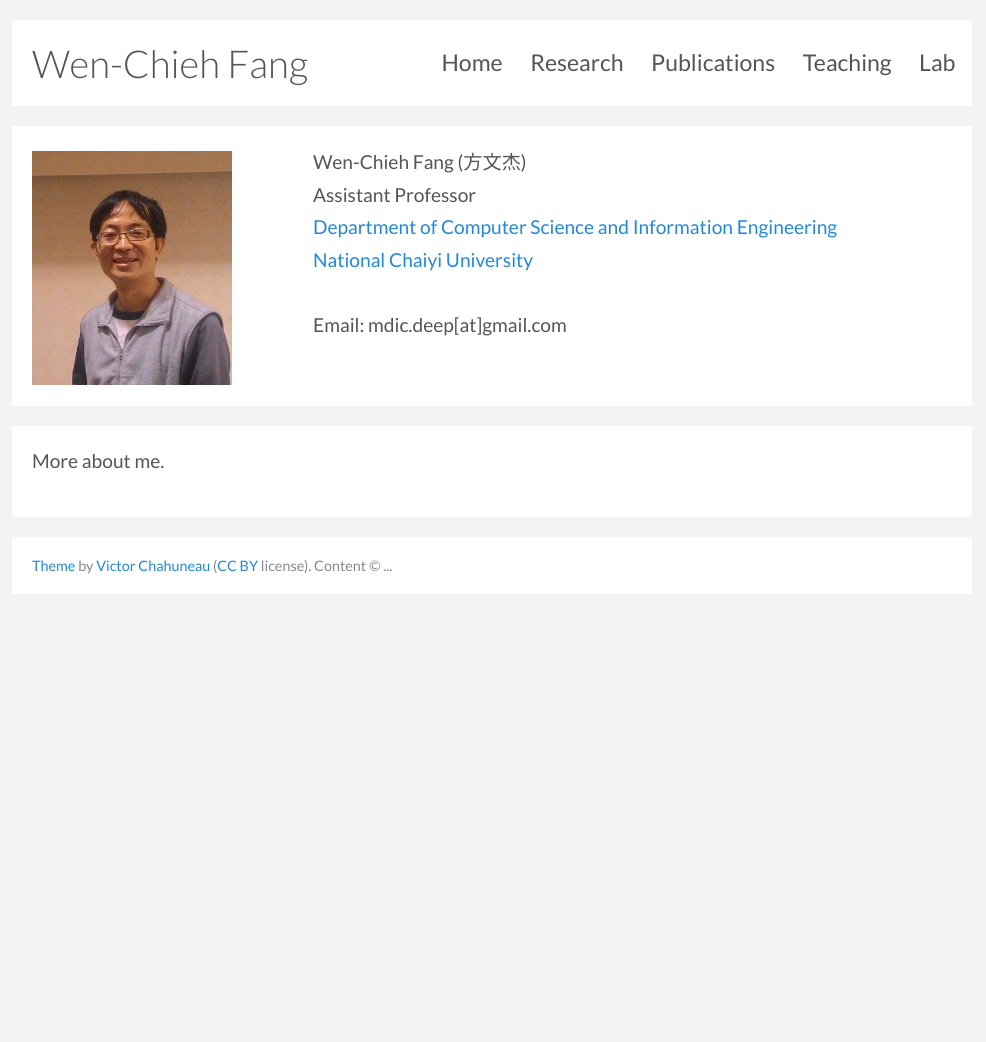
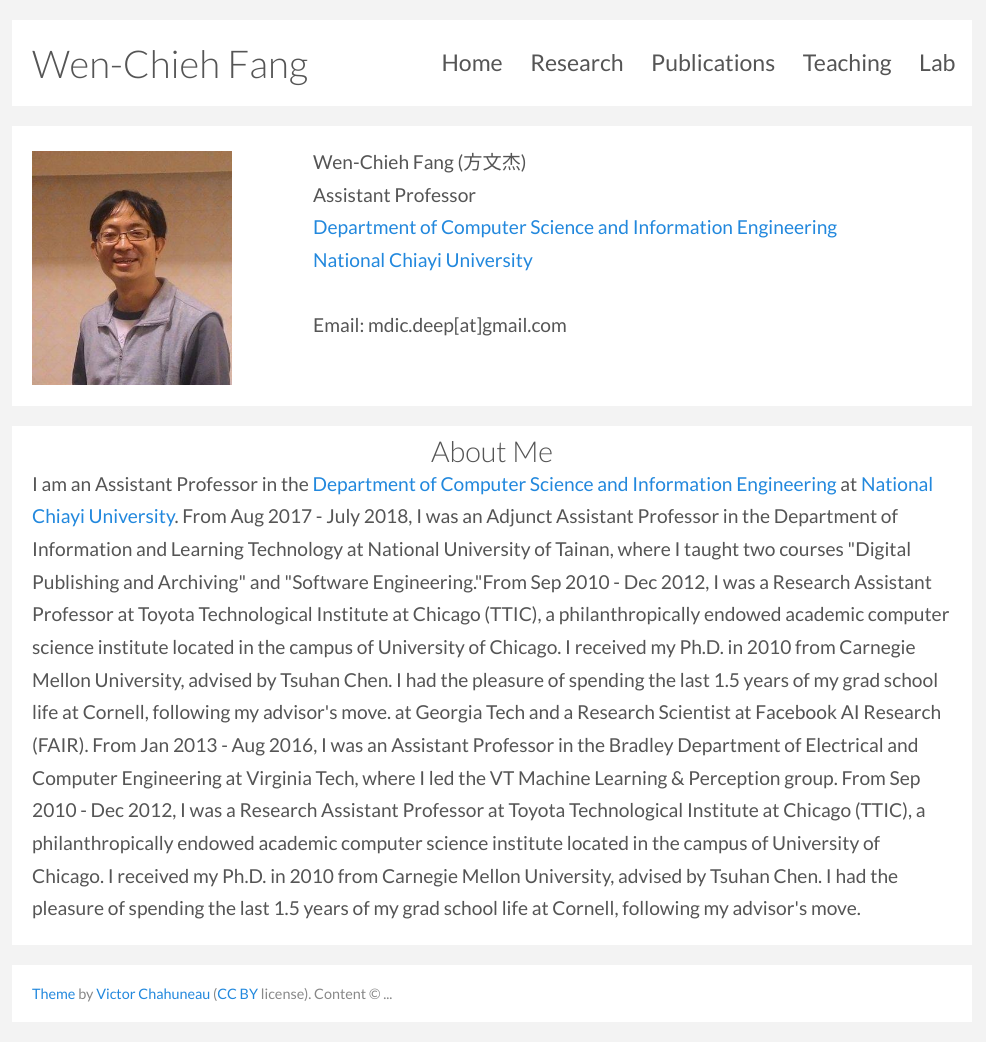
Before and after one commit to ncyu-deep/myblog, a Jekyll site: the page built from index.md, in a window 1280 px wide. Shown: the whole page, without its empty margins (148-1134 px from the left). Built offline with Jekyll 4.4.1, drawn with Linux system fonts in a browser that asks for light colours; some web fonts are replaced; before the commit the page ends 900 px from its top, so only the background shows below that.

Commit message:
Add index.md

```diff
--- a/index.md
+++ b/index.md
@@ -8,16 +8,21 @@ title: My website
 Wen-Chieh Fang (方文杰)<br/>
 Assistant Professor<br/>
 <a href="http://www.ncyu.edu.tw/csie/">Department of Computer Science and Information Engineering</a><br/>
-<a href="http://www.ncyu.edu.tw/NewSite/">National Chaiyi University</a><br/>
+<a href="http://www.ncyu.edu.tw/NewSite/">National Chiayi University</a><br/>
 <br>
 Email: mdic.deep[at]gmail.com
 <br/>
 </section>
 <hr/>
-<div >
-<!--
-<a href="mailto:mdic.deep@gmail.com">mdic.deep@gmail.com</a>
--->
-</div>
 
-More about me.
+<section>
+<h2 style="text-align: center">About Me</h2>
+I am an Assistant Professor in the <a href="http://www.ncyu.edu.tw/csie/">Department of Computer Science and Information Engineering</a> at <a href="http://www.ncyu.edu.tw/NewSite/">National Chiayi University</a>.
+
+From Aug 2017 - July 2018, I was an Adjunct Assistant Professor in the Department of Information and Learning Technology at National University of Tainan, where I taught two courses "Digital Publishing and Archiving" and "Software Engineering."From Sep 2010 - Dec 2012, I was a Research Assistant Professor at Toyota Technological Institute at Chicago (TTIC), a philanthropically endowed academic computer science institute located in the campus of University of Chicago.
+
+I received my Ph.D. in 2010 from Carnegie Mellon University, advised by Tsuhan Chen. I had the pleasure of spending the last 1.5 years of my grad school life at Cornell, following my advisor's move.  at Georgia Tech and a Research Scientist at Facebook AI Research (FAIR).
+
+From Jan 2013 - Aug 2016, I was an Assistant Professor in the Bradley Department of Electrical and Computer Engineering at Virginia Tech, where I led the VT Machine Learning & Perception group. From Sep 2010 - Dec 2012, I was a Research Assistant Professor at Toyota Technological Institute at Chicago (TTIC), a philanthropically endowed academic computer science institute located in the campus of University of Chicago.
+
+I received my Ph.D. in 2010 from Carnegie Mellon University, advised by Tsuhan Chen. I had the pleasure of spending the last 1.5 years of my grad school life at Cornell, following my advisor's move. </section>
```
Also changed, not shown: teaching.md (+3 -0 lines).
